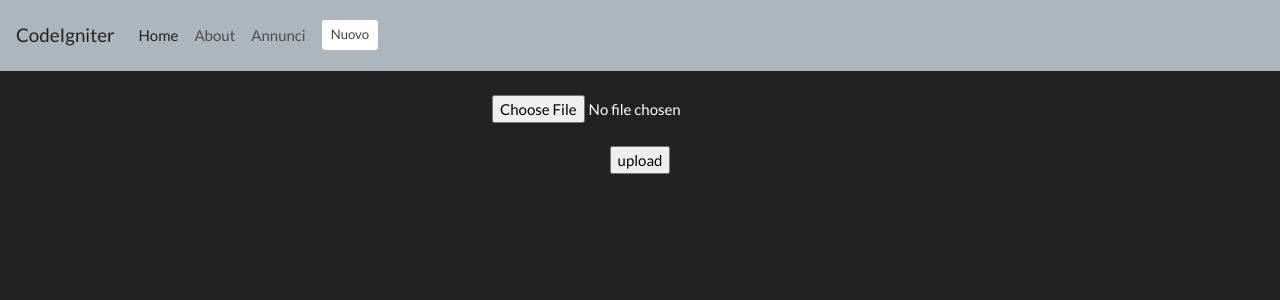
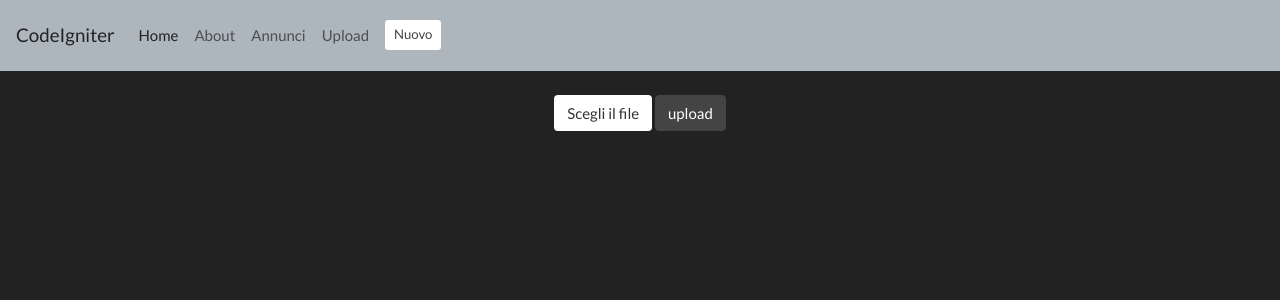
Before and after one commit to DiegoMartignoni/InfoDisplay, a CodeIgniter app: page /database/upload in a window 1280 px wide. Shown: the top 300 px of the page. Run offline with CodeIgniter, Linux system fonts and the light colour scheme; some libraries are stand-ins or nearby versions.

Commit message:
da terminaregit add . errore nell'upload

```diff
--- a/application/config/database.php
+++ b/application/config/database.php
@@ -78,7 +78,7 @@ $db['default'] = array(
 	'hostname' => 'localhost',
 	'username' => 'root',
 	'password' => '', //setta la password
-	'database' => 'ci',
+	'database' => 'test',
 	'dbdriver' => 'mysqli',
 	'dbprefix' => '',
 	'pconnect' => TRUE,
--- a/application/views/templates/header.php
+++ b/application/views/templates/header.php
@@ -11,6 +11,13 @@
     <!-- Bootstrap CSS -->
     <link rel="stylesheet" href="https://bootswatch.com/4/darkly/bootstrap.min.css">
     <title>CodeIgniter Tutorial</title>
+    <script>
+      function NomeFile(){
+        var nome = document.getElementById('inputfile').value.split( '\\' ).pop();;
+        alert('Selected file: ' + document.getElementById('inputfile').value);
+        document.getElementById('file').innerHTML = nome;
+      }
+    </script>
   </head>
   <body class="w-100 h-100 text-center">
     <nav class="navbar navbar-expand-lg navbar-light bg-light">
@@ -30,6 +37,9 @@
           <li class="nav-item">
             <a class="nav-link" href="<?php echo base_url();?>posts">Annunci</a>
           </li>
+          <li class="nav-item">
+            <a class="nav-link" href="<?php echo base_url();?>upload">Upload</a>
+          </li>
           <li class="nav-item d-flex justify-content-center align-items-center ml-2">
             <a class="nav-link p-0" href="<?php echo base_url();?>posts/create"><span class="btn bg-white text-secondary btn-sm">Nuovo</span></a>
           </li>
--- a/application/views/upload/index.php
+++ b/application/views/upload/index.php
@@ -1,5 +1,6 @@
 <?php echo form_open_multipart('upload/upload_file'); ?>
-<input type="file" name="userfile" size="20" />
-<br /><br />
-<input type="submit" value="upload" />
+<label class="btn bg-white text-dark btn-file mb-0" id="file">
+  Scegli il file<input class="btn btn-secondary" id="inputfile" type="file" name="userfile" size="20" hidden onchange="NomeFile()"/>
+</label>
+<input class="btn btn-secondary" type="submit" value="upload" />
 </form>
```
Also changed, not shown: application/config/database-s.php (deleted, +0 -96 lines), uploads/create_ricariche.PNG (added), uploads/create_utente.PNG (added).
